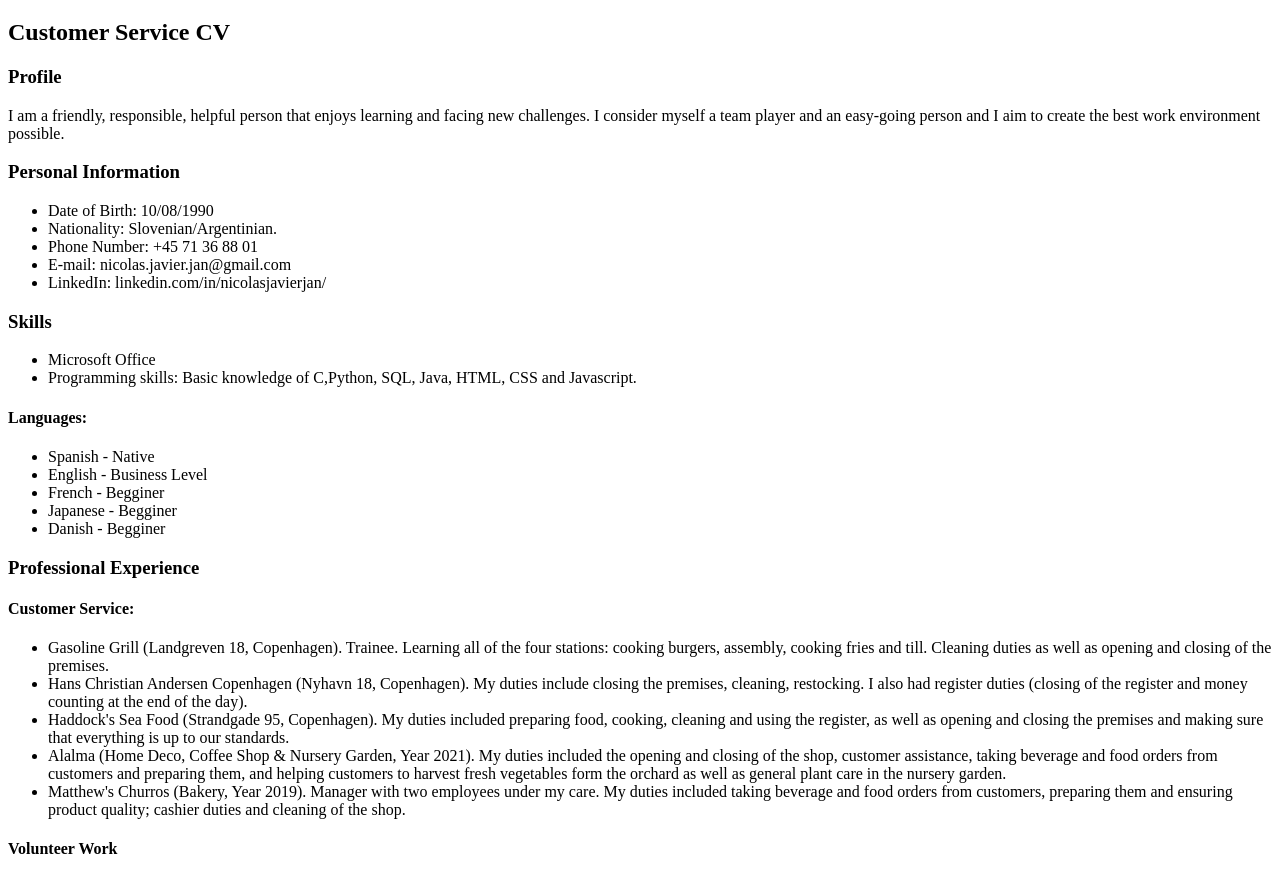
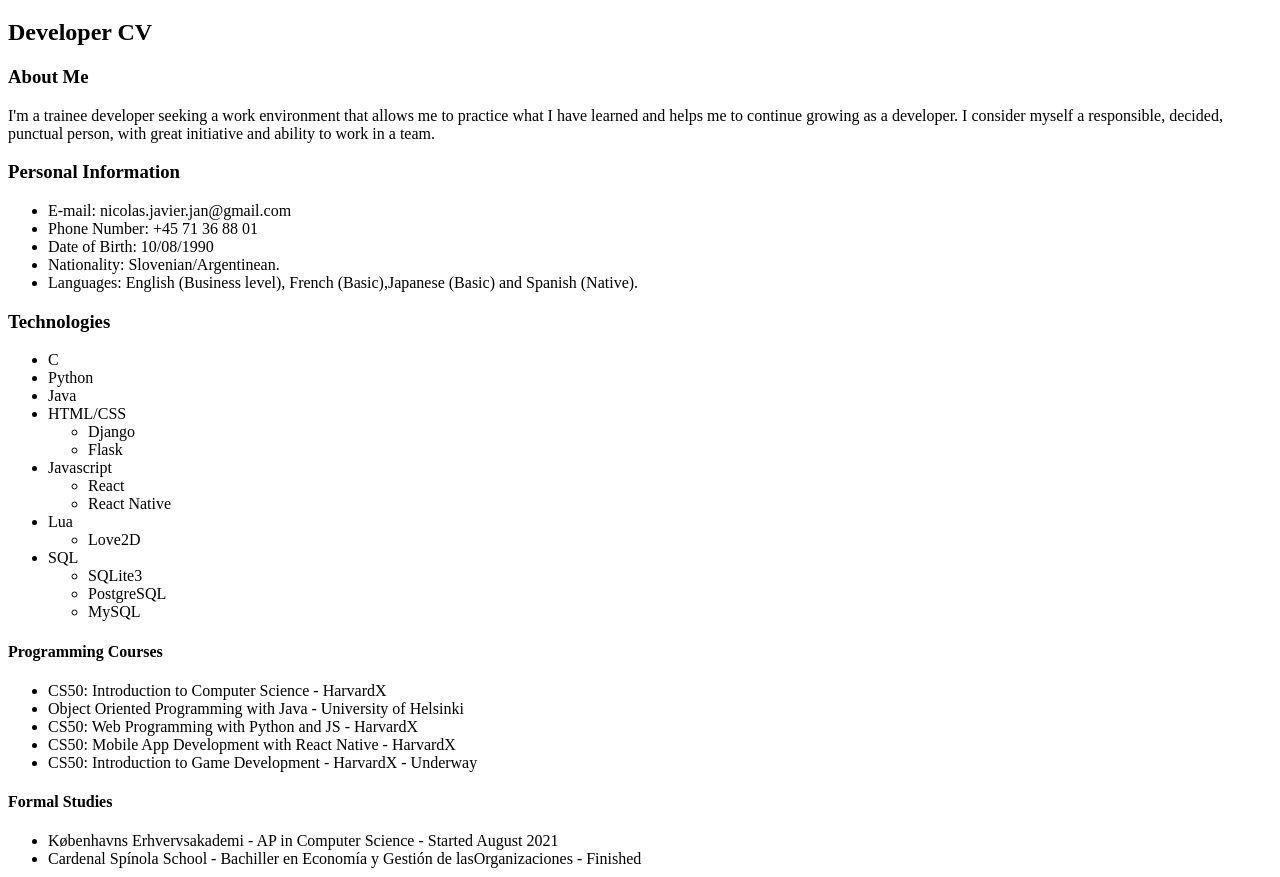
Before and after one commit to NicolasJavierJan/OnlineCV, a plain HTML site: page CV_WEBPAGE.html in a window 1280 px wide. Shown: the part 61-938 px from the top of the page. Drawn offline with Linux system fonts and the light colour scheme.

Commit message:
Added info for Developer CV

```diff
--- a/CV_WEBPAGE.html
+++ b/CV_WEBPAGE.html
@@ -5,6 +5,57 @@
     </head>
     <body>
         <h1>Nicolás Javier Jan</h1>
+        <h2>Developer CV</h2>
+        <h3>About Me</h3>
+        <p>I'm a trainee developer seeking a work environment that allows me to practice what I have learned and helps me to continue growing as a developer.
+            I consider myself a responsible, decided, punctual person, with great initiative and ability to work in a team.</p>
+        <h3>Personal Information</h3>
+        <ul>
+            <li>E-mail: nicolas.javier.jan@gmail.com</li>
+            <li>Phone Number: +45 71 36 88 01</li>
+            <li>Date of Birth: 10/08/1990</li>
+            <li>Nationality: Slovenian/Argentinean.</li>
+            <li>Languages: English (Business level), French (Basic),Japanese (Basic) and Spanish (Native).</li>
+        </ul>
+        <h3>Technologies</h3>
+        <ul>
+            <li>C</li>
+            <li>Python</li>
+            <li>Java</li>
+            <li>HTML/CSS</li>
+                <ul>
+                    <li>Django</li>
+                    <li>Flask</li>
+                </ul>
+            <li>Javascript</li>
+            <ul>
+                <li>React</li>
+                <li>React Native</li>
+            </ul>
+            <li>Lua</li>
+                <ul>
+                    <li>Love2D</li>
+                </ul>
+            <li>SQL</li>
+                <ul>
+                    <li>SQLite3</li>
+                    <li>PostgreSQL</li>
+                    <li>MySQL</li>
+                </ul>
+        </ul>
+        <h4>Programming Courses</h4>
+        <ul>
+            <li>CS50: Introduction to Computer Science - HarvardX</li>
+            <li>Object Oriented Programming with Java - University of Helsinki</li>
+            <li>CS50: Web Programming with Python and JS - HarvardX</li>
+            <li>CS50: Mobile App Development with React Native - HarvardX </li>
+            <li>CS50: Introduction to Game Development - HarvardX - Underway</li>
+        </ul>
+        <h4>Formal Studies</h4>
+        <ul>
+            <li>Københavns Erhvervsakademi - AP in Computer Science - Started August 2021</li>
+            <li>Cardenal Spínola School - Bachiller en Economía y Gestión de lasOrganizaciones - Finished</li>
+        </ul>
         <h2>Customer Service CV</h2>
         <h3>Profile</h3>
         <p>I am a friendly, responsible, helpful person that enjoys learning and facing new challenges.
```
